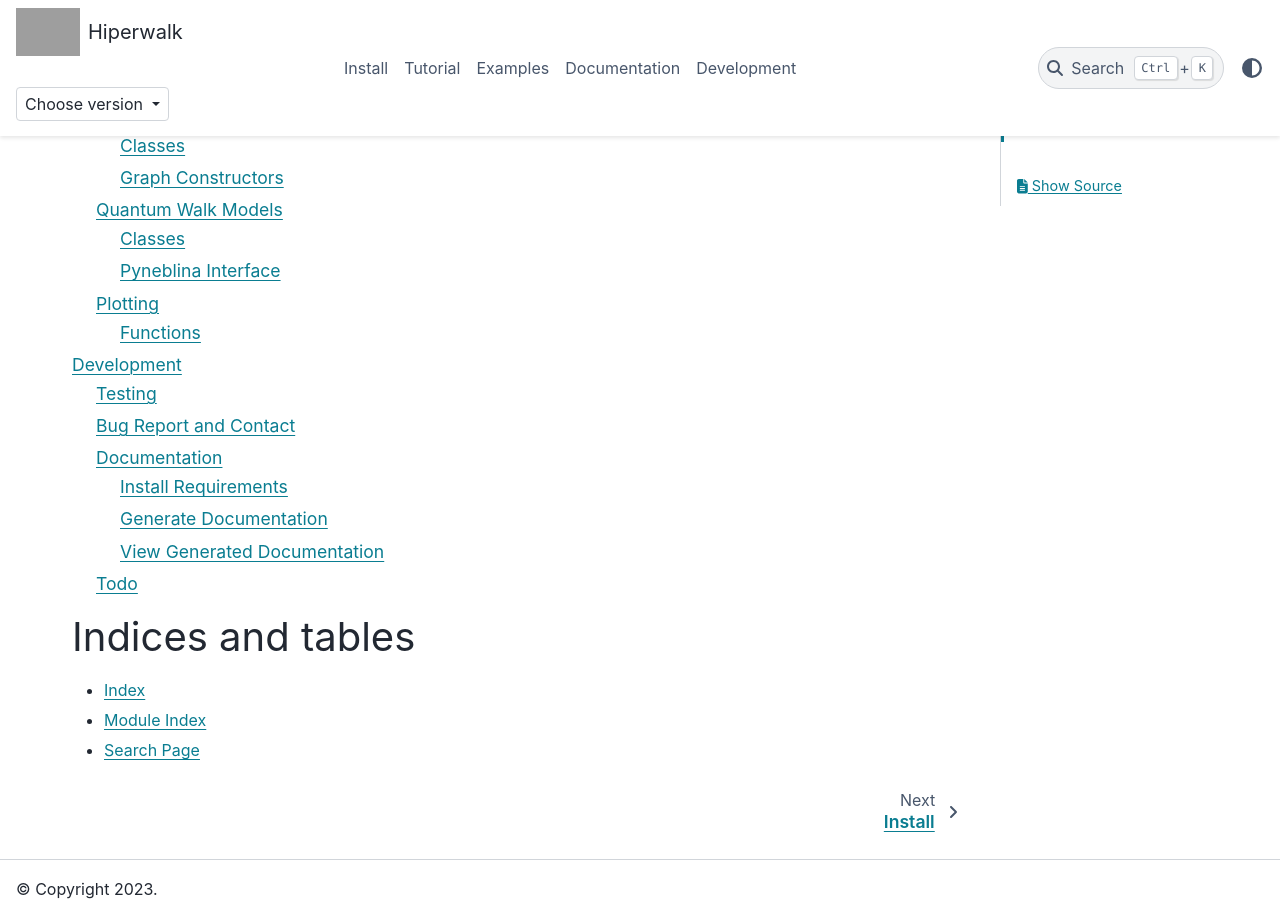
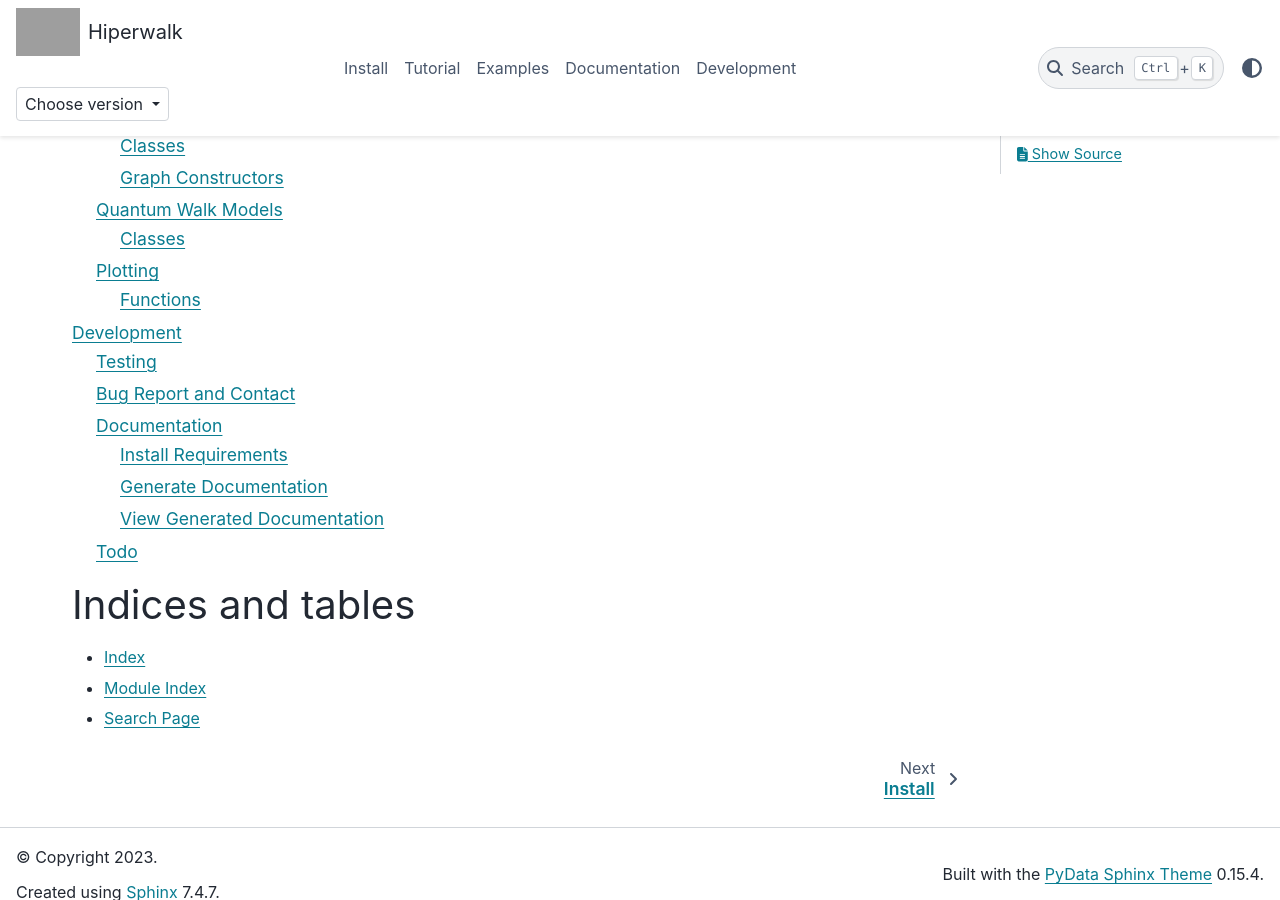
Before and after one commit to hiperwalk/hiperwalk, a Sphinx documentation site: the page built from docs/index.rst, in a window 1280 px wide and 900 px high, scrolled down 1037 px. Built offline with Sphinx 7.4.7 and the PyData theme 0.15.4, drawn with Linux system fonts in a browser that asks for light colours; pages that are not in the unit, such as notebooks, are missing from menus; grey boxes are pictures that could not be loaded.

Commit message:
Remove Pyneblina Interface from docs/documentation

```diff
--- a/docs/documentation/quantum_walk.rst
+++ b/docs/documentation/quantum_walk.rst
@@ -13,7 +13,3 @@ Classes
     QuantumWalk
     Coined
     ContinuousTime
-
-Pyneblina Interface
--------------------
-Functions used to call pyneblina.
```
